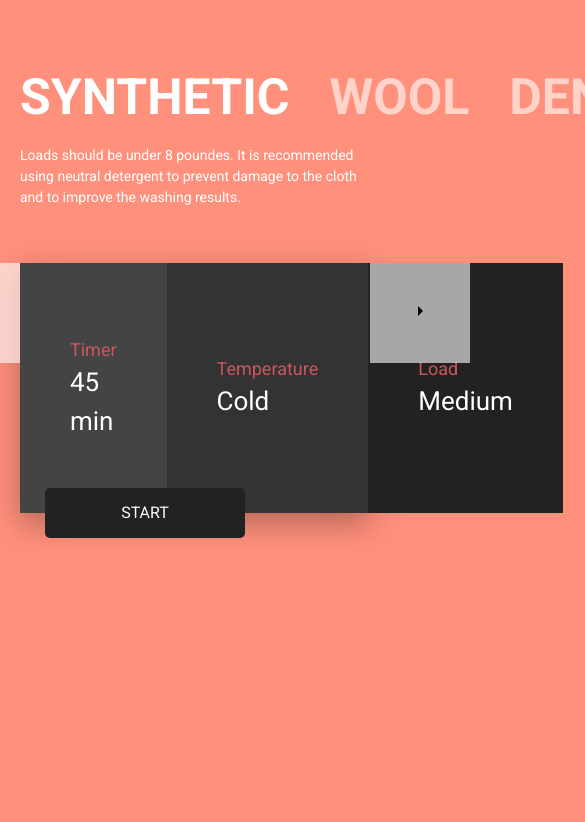
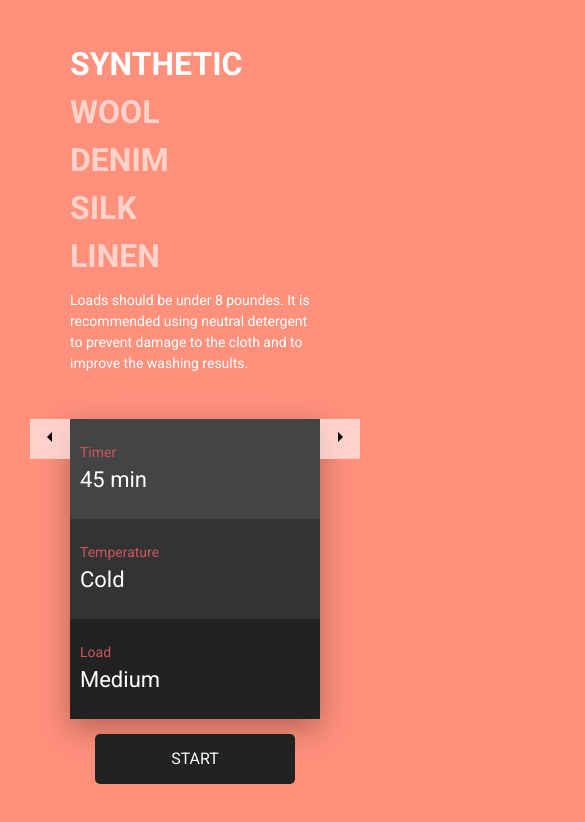
Before and after one commit to mohamedxamid/washing-machine-interface, a plain HTML site: page index.html in a window 390 px wide. Shown: the top 822 px of the page, 585 px wide, since content can reach past the window. Drawn offline with Linux system fonts and the light colour scheme.

Commit message:
Make responsive website

```diff
--- a/css/styles.css
+++ b/css/styles.css
@@ -42,9 +42,9 @@ img {
 
 .container {
     width: 100%;
-    max-width: 790px;
-    padding-left: 20px;
-    padding-right: 20px;
+    max-width: 994px;
+    padding-left: 122px;
+    padding-right: 122px;
     margin-left: auto;
     margin-right: auto;
 }
@@ -57,6 +57,7 @@ img {
 
 .washing-mode-list {
     display: flex;
+    flex-wrap: wrap;
     margin: 0;
     padding: 0;
     list-style: none;
@@ -134,6 +135,7 @@ img {
 .washing-mode-status-value {
     margin: 0;
     font-size: 26px;
+    white-space: nowrap;
 }
 
 .start-button {
@@ -188,3 +190,98 @@ img {
     right: 0;
     transform: translateX(100%);
 }
+
+@media only screen and (max-width: 1000px) {
+    .washing-mode-status-item {
+        width: calc(100% / 3);
+    }
+}
+
+@media only screen and (max-width: 800px) {
+    .container {
+        padding-left: 100px;
+        padding-right: 100px;
+    }
+
+    .washing-mode-notice {
+        margin-bottom: 45px;
+    }
+
+    .washing-mode-link {
+        font-size: 40px;
+    }
+
+    .washing-mode-status-item {
+        height: 200px;
+        padding: 15px;
+    }
+
+    .washing-mode-controller {
+        width: 80px;
+        height: 80px;
+    }
+}
+
+@media only screen and (max-width: 600px) {
+    .washing-mode-item {
+        width: 100%;
+    }
+
+    .washing-mode-item:not(:last-child) {
+        margin-right: 0;
+    }
+
+    .washing-mode-status-item {
+        height: 160px;
+        padding: 10px;
+    }
+
+    .washing-mode-status-heading {
+        font-size: 14px;
+    }
+
+    .washing-mode-status-value {
+        font-size: 22px;
+    }
+
+    .washing-mode-controller {
+        width: 70px;
+        height: 70px;
+    }
+}
+
+@media only screen and (max-width: 500px) {
+    .container {
+        padding-left: 70px;
+        padding-right: 70px;
+    }
+
+    .main-content {
+        padding-top: 40px;
+        padding-bottom: 40px;
+    }
+
+    .washing-mode-link {
+        font-size: 32px;
+    }
+
+    .washing-mode-status {
+        flex-direction: column;
+    }
+
+    .washing-mode-controller {
+        width: 40px;
+        height: 40px;
+    }
+
+    .start-button {
+        bottom: -40px;
+        width: 100%;
+        max-width: 200px;
+    }
+
+    .washing-mode-status-item {
+        width: 100%;
+        height: 100px;
+    }
+}
```
